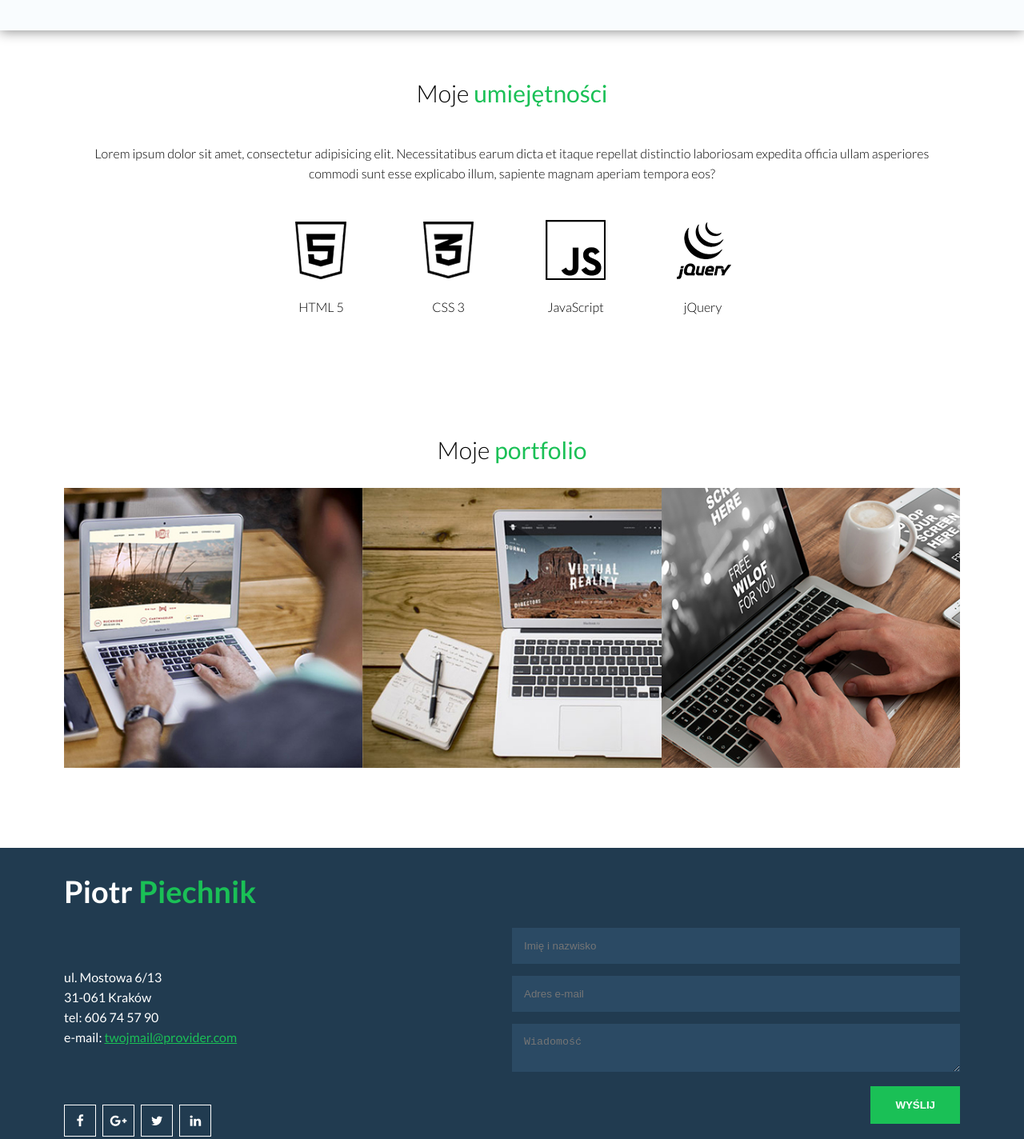
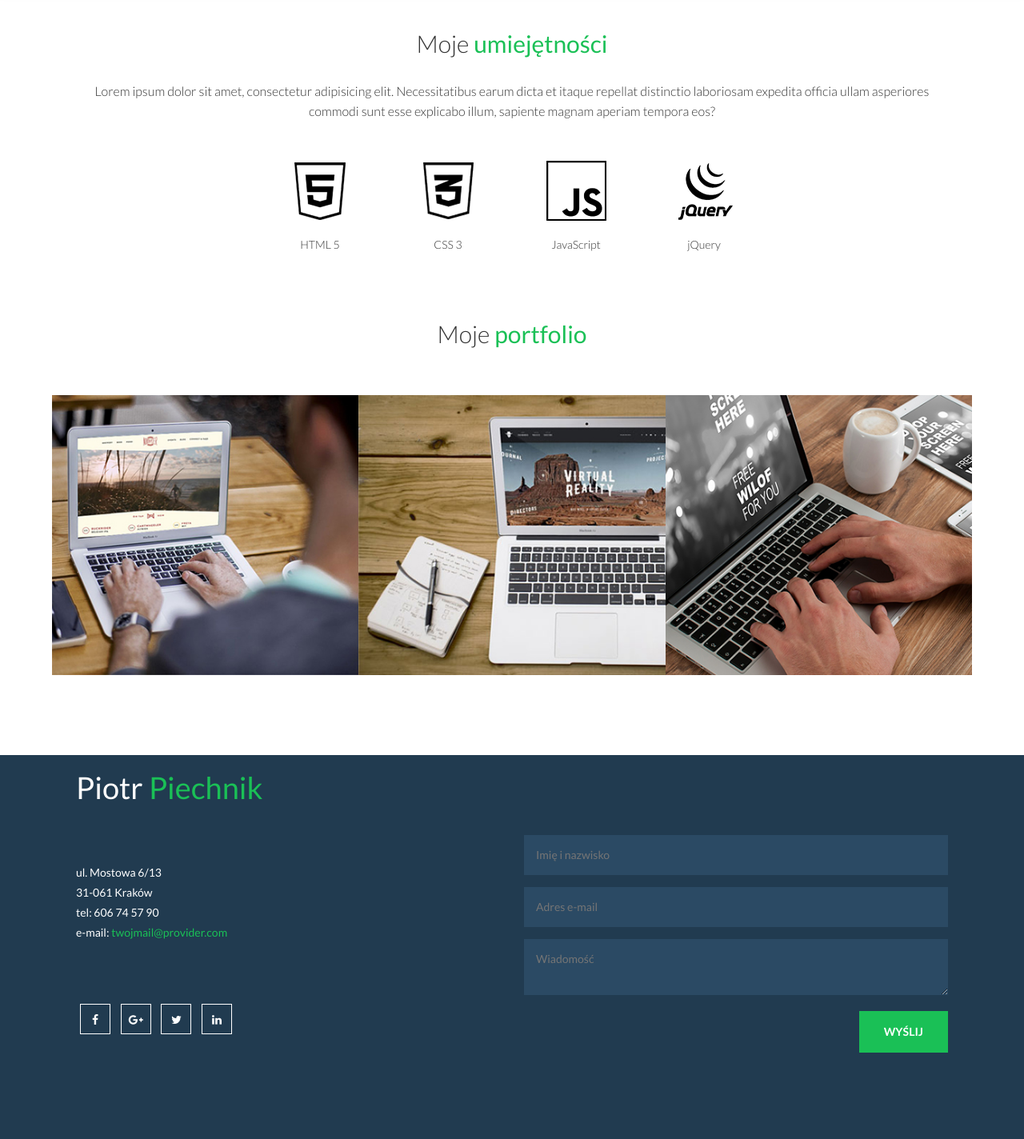
Before and after one commit to Piter759/moje-portfolio-bootstrap, a plain HTML site: page index.html in a window 1280 px wide. Shown: the part 1289-2713 px from the top of the page at 80% size. Drawn offline with nearby package versions, Linux system fonts and the light colour scheme.

Commit message:
dodany bootstrap

```diff
--- /dev/null
+++ b/css/bootstrap-responsive.css
@@ -0,0 +1,38 @@
+
+@media all and (min-width: 769px) {
+    .skills-cont {
+        transform: translateX(-50%);
+        position: relative;
+        width: 50%;
+        left: 50%;
+    }
+    .without-padding {
+	padding: 0;
+    }
+}
+
+@media all and (max-width: 768px) {
+
+    #about article p {
+        padding-right: 0;
+        text-align: justify;
+    }
+
+    #contact .contact-data {
+    text-align: center;
+    width: 100%;
+    float: left;
+    }
+
+    #contact .contact-data address {
+        margin: 0;
+    }
+
+    .social-media {
+	    margin-top: 20px;
+    }
+
+    #about figure img {
+    width: 45%;
+    }
+}
--- a/css/style.css
+++ b/css/style.css
@@ -1,10 +1,16 @@
 body {
     margin: 0;
+    width: 100%;
 }
 
 /* klasa pomocnicza */
 .clear {
     clear: both;
+}
+
+.container {
+    margin: 0;
+
 }
 
 header {
@@ -90,13 +96,14 @@ header #main-header h2 {
 }
 /* o mnie */
 #about {
-    padding: 50px 20px;
+    padding: 30px 20px 50px 20px;
     box-sizing: border-box;
     background-color: #F9FCFE;
     box-shadow: 0 1px 15px #888888;
 }
 
 #about h2 {
+    padding-top: 0;
     text-align: center;
     font-weight: 300;
     font-family: 'Lato';
@@ -111,7 +118,7 @@ header #main-header h2 {
 #about figure,
 #about article {
     display: inline-block;
-    width: 50%;
+    width: 100%;
     float: left;
 }
 
@@ -121,7 +128,7 @@ header #main-header h2 {
 }
 
 #about figure img {
-    width: 45%;
+    width: 60%;
     border-radius: 16px;
     border: 15px solid white;
 }
@@ -136,7 +143,7 @@ header #main-header h2 {
 }
 
 #skills {
-    margin-bottom: 100px;
+    margin-bottom: 50px;
 }
 
 #skills h2 {
@@ -174,10 +181,11 @@ figcaption {
 
 #logos {
     text-align: center;
-    margin-top: 30px;
+
 }
 
 .disp-inline {
+    margin: 50px 20px 0 20px;
     display: inline-block;
 }
 /*
@@ -230,7 +238,7 @@ figcaption {
 }
 
 #ident-header-h2 {
-    margin-bottom: 30px;
+    margin-bottom: 60px;
 }
 
 #portfolio-items {
@@ -239,7 +247,7 @@ figcaption {
 
 .portfolio-item {
     display: inline-block;
-    width: 33.333%;
+    width: 100%;
     margin: 0;
     height: 350px;
     position: relative;
@@ -332,7 +340,7 @@ figcaption {
     border: 1px solid #FFF;
     text-align: center;
     line-height: 38px;
-    margin-right: 5px;
+    margin: 5px 5px;
 }
 
 #contact .contact-data .social-media a:hover {
@@ -342,9 +350,13 @@ figcaption {
 }
 
 #contact .contact-form {
-    width: 50%;
+    width: 100%;
     float: left;
     margin-top: 100px;
+}
+
+#form-kontakt {
+    width: 100%;
 }
 
 #contact .contact-form form input,
@@ -378,68 +390,6 @@ figcaption {
     color: #1AC056;
 }
 
-
-
-
-
-
-
-/*
-#portfolio-boxy {
-    margin-top: 50px;
-    width: 1194px;
-    height: 380px;
-    background-color: aqua;
-    margin-bottom: 100px;
-}
-
-#portfolio #portfolio-boxy #box1 {
-    float: left;
-    margin: 0;
-    position: relative;
-    display: inline-block;
-    background-color: blueviolet;
-    height: 100%;
-    width: 398px;
-}
-
-#portfolio #portfolio-boxy #box2 {
-    float: left;
-    margin: 0;
-    position: relative;
-    display: inline-block;
-    background-color: orangered;
-    height: 100%;
-    width: 398px;
-}
-
-#portfolio #portfolio-boxy #box3 {
-    float: left;
-    margin: 0;
-    position: relative;
-    display: inline-block;
-    background-color: forestgreen;
-    height: 100%;
-    width: 398px;
-}
-
-
-#kontakt {
-    width: 100%;
-    height: 436px;
-    background-color: #213b50;
-}
-
-#kontakt #kontakt-h2 {
-    position: relative;
-    text-align: left;
-    color: #FFF;
-    margin: 50px 0 80px 80px;
-    font-size: 35px;
-    font-weight: 300;
-}
-*/
-
 address {
     font-style: normal;
 }
--- a/index.html
+++ b/index.html
@@ -2,18 +2,24 @@
 <html lang="pl">
 <head>
     <meta charset="UTF-8">
+
     <title>Moje portfolio</title>
-
+    <link href="https://maxcdn.bootstrapcdn.com/bootstrap/3.3.7/css/bootstrap.min.css" rel="stylesheet" integrity="sha384-BVYiiSIFeK1dGmJRAkycuHAHRg32OmUcww7on3RYdg4Va+PmSTsz/K68vbdEjh4u" crossorigin="anonymous">
     <link href="https://fonts.googleapis.com/css?family=Roboto:100,100i,300,300i,400,400i,500,500i,700,700i,900,900i&amp;subset=latin-ext" rel="stylesheet">
     <link href="https://fonts.googleapis.com/css?family=Lato:100,100i,300,300i,400,400i,700,700i,900,900i" rel="stylesheet">
     <link rel="stylesheet" href="font-awesome/css/font-awesome.css">
     <link rel="stylesheet" href="css/style.css">
-    <link rel="stylesheet" href="css/responsive.css">
+    <link rel="stylesheet" href="css/bootstrap-responsive.css">
+    <link rel="stylesheet" href="css/responsivee.css">
 </head>
 <body>
+      <div class="container-fluid">
+
+          <div class="row">
+
               <nav id="navig">
 
-               <label for="drop" class="toggle">Menu</label>
+               <label for="drop" class="toggle"></label>
                <input type="checkbox" id="drop">
 
                 <ul id="lista-menu">
@@ -30,16 +36,40 @@
            </div>
         </header>
 
+
+          </div>
+
+      </div>
+
+
     <section id="about">
+
+
+
            <h2 class="header-h2">O <span class="span">mnie</span></h2>
+
+           <div class="container">
+               <div class="row">
+                    <div class="col-xs-12 col-sm-6">
                         <figure>
                             <img src="img/jan-nowak.jpg" alt="">
                         </figure>
+                    </div>
+                <div class="col-xs-12 col-sm-6">
                     <article>
                         <p>Lorem ipsum dolor sit amet, consectetur adipisicing elit. Quidem natus et dicta iusto, totam aliquid amet nulla nostrum consectetur ipsam voluptate repellendus deleniti placeat. Cumque ipsum eveniet, cum ab repellat. Lorem ipsum dolor sit amet, consectetur adipisicing elit. Quidem natus et dicta iusto, totam aliquid amet nulla nostrum consectetur ipsam voluptate repellendus deleniti placeat. Cumque ipsum eveniet, cum ab repellat. Lorem ipsum dolor sit amet, consectetur adipisicing elit. Quidem natus et dicta iusto, totam aliquid amet nulla nostrum consectetur ipsam voluptate repellendus deleniti placeat.</p>
                     </article>
                 <div class="clear"></div>
+            </div>
+        </div>
+
+       </div>
+
+
     </section>
+
+
+
 
         <section id="skills">
             <h2 class="header-h2">Moje <span class="span">umiejętności</span></h2>
@@ -48,32 +78,50 @@
 
             <section id="logos">
 
+               <div class="container skills-cont">
+                  <div class="row">
+                      <div class="col-sm-3">
                           <figure class="disp-inline">
                                 <img src="icons/html5.png" alt="Logo - HTML5">
                                 <figcaption>HTML 5</figcaption>
                           </figure>
+                      </div>
 
+                      <div class="col-sm-3">
                            <figure class="disp-inline">
                                 <img src="icons/css3.png" alt="Logo - CSS3">
                                 <figcaption>CSS 3</figcaption>
                            </figure>
+                      </div>
 
+                      <div class="col-sm-3">
                           <figure class="disp-inline">
                               <img src="icons/js.png" alt="Logo - JS">
                               <figcaption>JavaScript</figcaption>
                           </figure>
+                      </div>
 
+                      <div class="col-sm-3">
                           <figure class="disp-inline">
                             <img src="icons/jquery.png" alt="Logo - jQuery">
                             <figcaption>jQuery</figcaption>
                           </figure>
+                      </div>
+                  </div>
+                </div>
 
             </section>
         </section>
 
+
+
 <section id="portfolio">
     <h2 class="header-h2" id="ident-header-h2">Moje <span class="span">portfolio</span></h2>
     <div id="portfolio-items">
+
+        <div class="conatainer-fluid">
+            <div class="row">
+                <div class="col-sm-12 col-md-4 without-padding">
                     <div class="portfolio-item" id="portfolio-item-1">
                         <div class="portfolio-item-mask">
                             <div class="portfolio-item-mask-border">
@@ -85,8 +133,10 @@
                             </div>
                         </div>
                     </div>
+                </div>
 
-                    <div class="portfolio-item"  id="portfolio-item-2">
+                <div class="col-sm-6 col-md-4 without-padding">
+                    <div class="portfolio-item" id="portfolio-item-2">
                         <div class="portfolio-item-mask">
                             <div class="portfolio-item-mask-border">
                                 <div class="portfolio-item-content">
@@ -97,8 +147,10 @@
                             </div>
                         </div>
                     </div>
+                </div>
 
-                    <div class="portfolio-item"  id="portfolio-item-3">
+                <div class="col-sm-6 col-md-4 without-padding">
+                    <div class="portfolio-item" id="portfolio-item-3">
                         <div class="portfolio-item-mask">
                             <div class="portfolio-item-mask-border">
                                 <div class="portfolio-item-content">
@@ -109,6 +161,11 @@
                             </div>
                         </div>
                     </div>
+                </div>
+
+            </div>
+        </div>
+
     </div>
 
 </section>
@@ -157,7 +214,13 @@
             </div>-->
   <!-------------------------------------------------------------------------------MG-->
 
+
+
+
 <section id="contact">
+    <div class="container-fluid">
+        <div class="row">
+            <div class="col-sm-6">
                 <div class="contact-data">
                     <h2>Piotr <span>Piechnik</span></h2>
                     <address>
@@ -173,8 +236,11 @@
                         <a href=""><i class="fa fa-linkedin"></i></a>
                     </div>
                 </div>
+            </div>
+
+            <div class="col-sm-6">
                 <div class="contact-form">
-             <form action="">
+                    <form id="form-kontakt" action="">
                         <input type="text" placeholder="Imię i nazwisko">
                         <input type="email" placeholder="Adres e-mail">
                         <textarea name="message" placeholder="Wiadomość"></textarea>
@@ -182,6 +248,9 @@
                     </form>
                 </div>
                 <div class="clear"></div>
+            </div>
+        </div>
+    </div>
 </section>
 
 
@@ -204,5 +273,8 @@
         <footer>
             <p>Copyright &copy; Piotr Piechnik</p>
         </footer>
+        <script src="https://cdnjs.cloudflare.com/ajax/libs/jquery/3.2.1/jquery.min.js"></script>
+        <script src="https://maxcdn.bootstrapcdn.com/bootstrap/3.3.7/js/bootstrap.min.js" integrity="sha384-Tc5IQib027qvyjSMfHjOMaLkfuWVxZxUPnCJA7l2mCWNIpG9mGCD8wGNIcPD7Txa" crossorigin="anonymous"></script>
+
 </body>
 </html>
```
Lines whose indentation alone changed are shown as unchanged.
